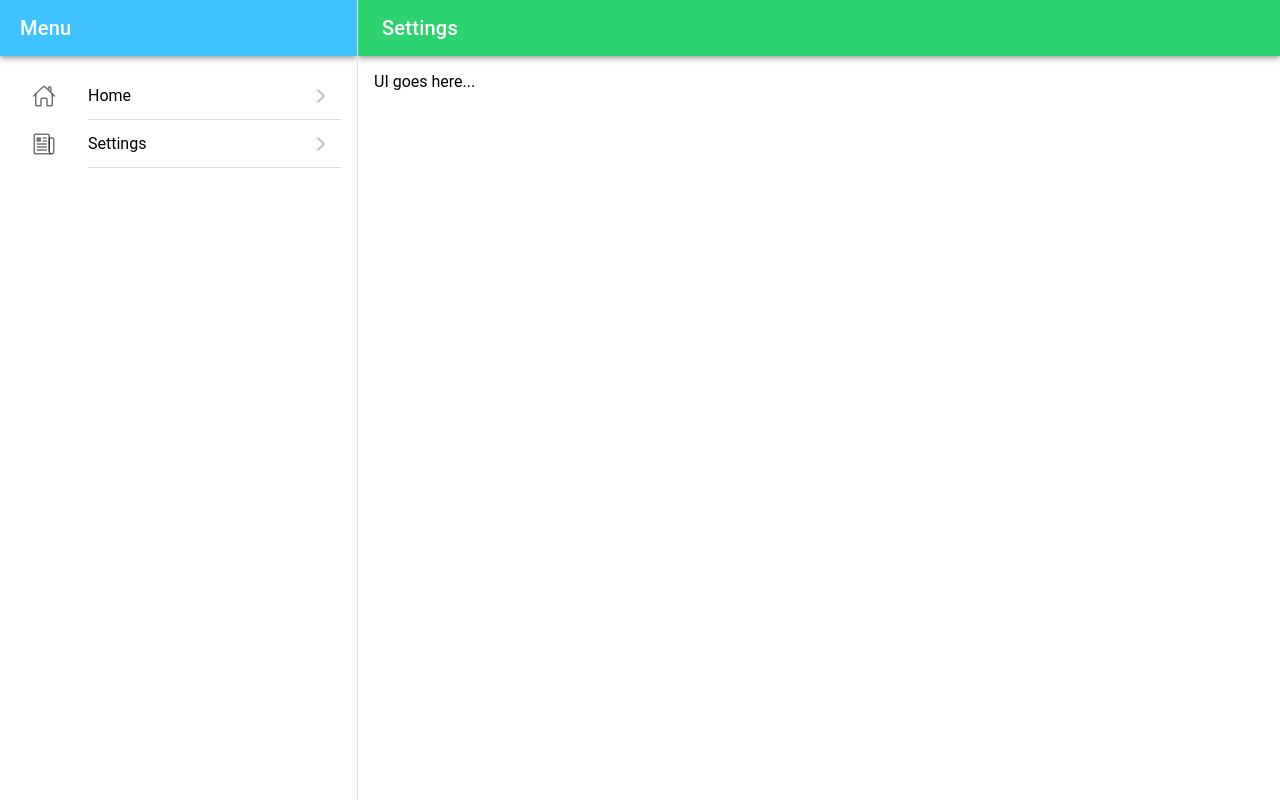
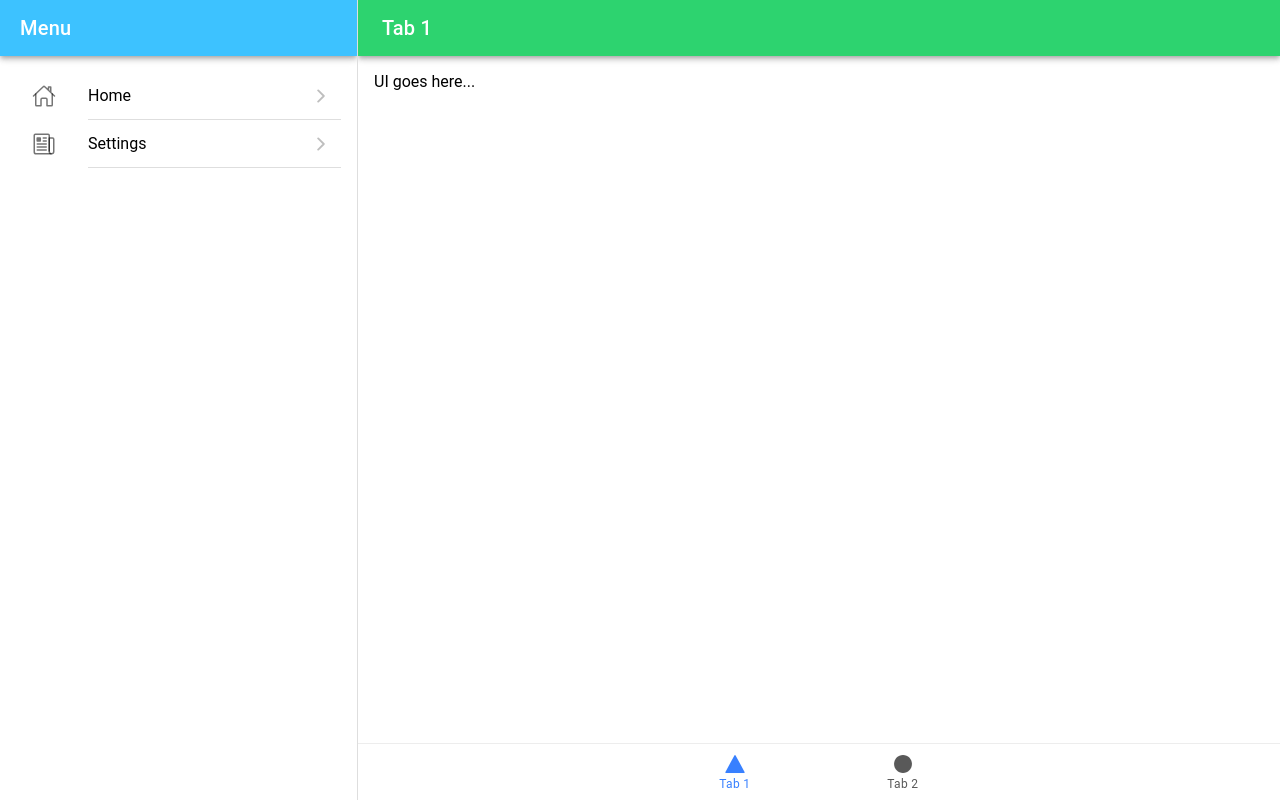
Before and after one commit to olaknowct/ionic_capacitor_appp, a React (Vite) app: page /app/settings/tab1 in a window 1280 px wide. Built offline with nearby package versions, Linux system fonts and the light colour scheme.

Commit message:
add settings tab bar

```diff
--- a/src/pages/Settings.tsx
+++ b/src/pages/Settings.tsx
@@ -1,22 +1,34 @@
-import { IonButtons, IonContent, IonHeader, IonMenuButton, IonPage, IonTitle, IonToolbar } from '@ionic/react';
+import { IonButtons, IonContent, IonHeader, IonIcon, IonLabel, IonMenuButton, IonPage, IonRouterOutlet, IonTabBar, IonTabButton, IonTabs, IonTitle, IonToolbar } from '@ionic/react';
+import { triangle, ellipse } from 'ionicons/icons';
 import React from 'react';
+import { Route, Redirect } from 'react-router';
+import Tab1 from './Tab1';
+import Tab2 from './Tab2';
 
 const Settings: React.FC = () => {
 
     return (
-        <IonPage>
-            <IonHeader>
-                <IonToolbar color={'success'}>
-                    <IonButtons slot='start' >
-                        <IonMenuButton />
-                    </IonButtons>
-                    <IonTitle>Settings</IonTitle>
-                </IonToolbar>
-            </IonHeader>
-            <IonContent className="ion-padding">
-                UI goes here...
-            </IonContent>
-        </IonPage>
+        <IonTabs>
+            <IonTabBar slot="bottom">
+                <IonTabButton tab="tab1" href="/app/settings/tab1">
+                    <IonIcon icon={triangle} />
+                    <IonLabel>Tab 1</IonLabel>
+                </IonTabButton>
+                <IonTabButton tab="tab2" href="/app/settings/tab2">
+                    <IonIcon icon={ellipse} />
+                    <IonLabel>Tab 2</IonLabel>
+                </IonTabButton>
+            </IonTabBar>
+
+            <IonRouterOutlet>
+                <Route path="/app/settings/tab1" component={Tab1} />
+                <Route path="/app/settings/tab2" component={Tab2} />
+
+                <Route exact path="/app/settings">
+                    <Redirect to="/app/settings/tab1" />
+                </Route>
+            </IonRouterOutlet>
+        </IonTabs>
     );
 };
 
--- /dev/null
+++ b/src/pages/Tab1.tsx
@@ -0,0 +1,24 @@
+import { IonButtons, IonContent, IonHeader, IonMenuButton, IonPage, IonTitle, IonToolbar } from '@ionic/react';
+import React from 'react';
+
+const Tab1: React.FC = () => {
+
+    return (
+        <IonPage>
+            <IonHeader>
+                <IonToolbar color={'success'}>
+
+                    <IonButtons slot='start' >
+                        <IonMenuButton />
+                    </IonButtons>
+                    <IonTitle>Tab 1</IonTitle>
+                </IonToolbar>
+            </IonHeader>
+            <IonContent className="ion-padding">
+                UI goes here...
+            </IonContent>
+        </IonPage>
+    );
+};
+
+export default Tab1;
--- /dev/null
+++ b/src/pages/Tab2.tsx
@@ -0,0 +1,25 @@
+
+import { IonButtons, IonContent, IonHeader, IonMenuButton, IonPage, IonTitle, IonToolbar } from '@ionic/react';
+import React from 'react';
+
+const Tab2: React.FC = () => {
+
+    return (
+        <IonPage>
+            <IonHeader>
+                <IonToolbar color={'success'}>
+
+                    <IonButtons slot='start' >
+                        <IonMenuButton />
+                    </IonButtons>
+                    <IonTitle>Tab 2</IonTitle>
+                </IonToolbar>
+            </IonHeader>
+            <IonContent className="ion-padding">
+                UI goes here...
+            </IonContent>
+        </IonPage>
+    );
+};
+
+export default Tab2;
```
